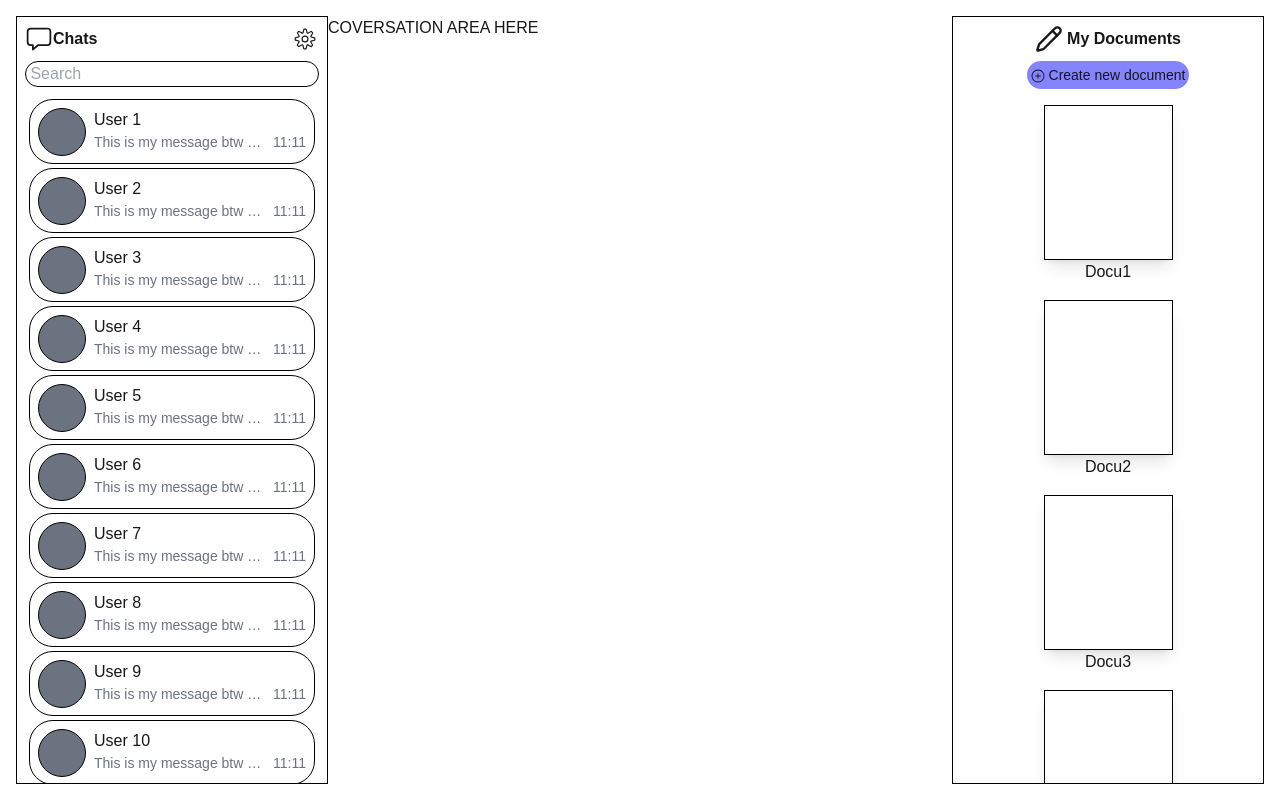
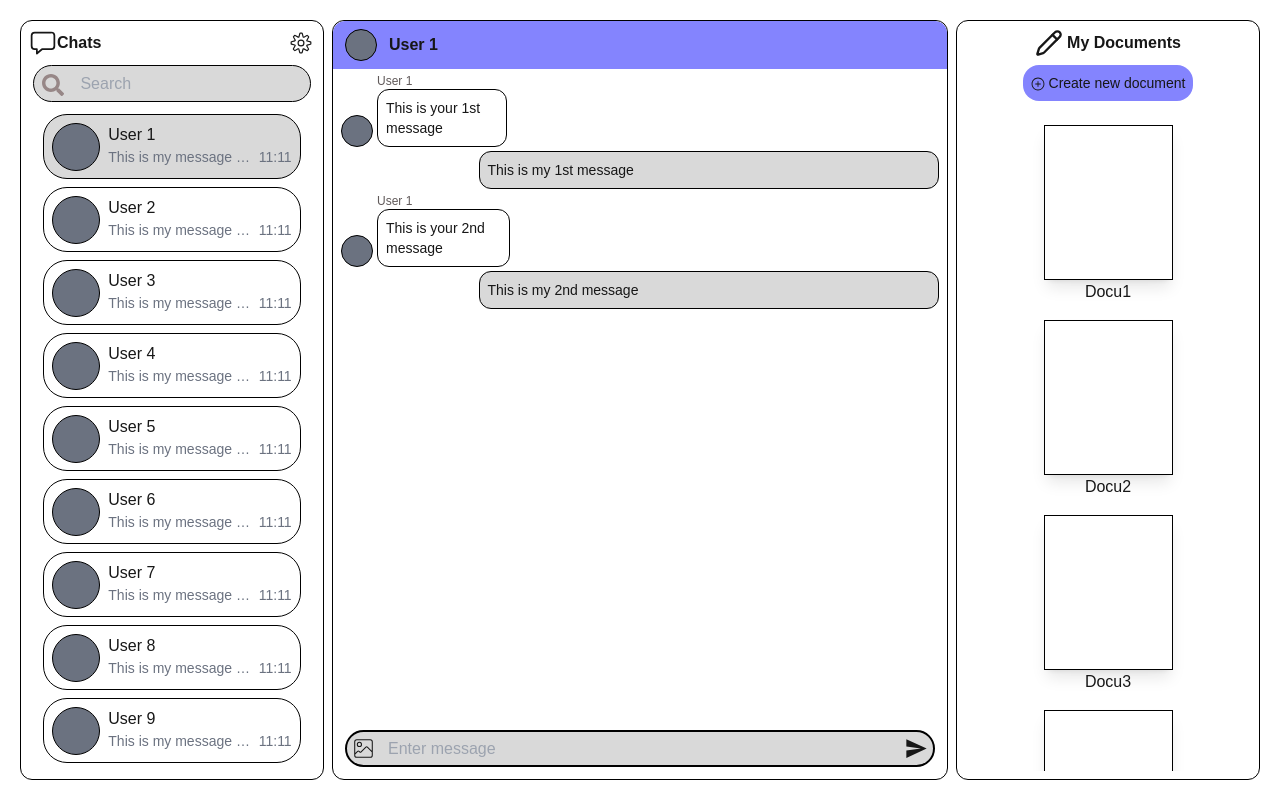
Before and after one commit to khygopole/chat-and-doc-app, a Next.js app: page /FullChat in a window 1280 px wide. Built offline with nearby package versions, Linux system fonts and the light colour scheme.

Commit message:
Added partial UI fullChat page with UI components (ChatList, ConversationBox, DocumentPreview)

```diff
--- a/app/FullChat/page.tsx
+++ b/app/FullChat/page.tsx
@@ -1,17 +1,20 @@
-import ChatList from "@/app/ui/fullChat/chatList";
-import PreviewDocu from "@/app/ui/fullChat/previewDocu";
+import ChatList from "@/app/ui/FullChat/ChatList";
+import DocumentPreview from "@/app/ui/FullChat/DocumentPreview";
+import ConversationBox from "@/app/ui/FullChat/ConversationBox";
 
 export default function FullChatPage() {
   return (
     <main className="h-screen grid grid-cols-8 p-4">
-      <div className="col-span-2 p-1 border-solid border-black border-[1px] overflow-hidden">
+      <div className="col-span-2 p-1 m-1 border-solid border-black rounded-xl border-[1px] overflow-hidden">
         <ChatList />
       </div>
-      <div className="col-span-4">
-        <h1>COVERSATION AREA HERE</h1>
+      {/*COVER THE COLUMN SPACE OF DOCUMENT PREVIEW ONCE IT GETS HIDDEN*/}
+      <div className="col-span-6 md:col-span-4 m-1 border-solid border-black rounded-xl border-[1px] overflow-hidden">
+        <ConversationBox />
       </div>
-      <div className="col-span-2 p-1 border-solid border-black border-[1px] overflow-hidden">
-        <PreviewDocu />
+      {/*HIDE DOCUMENT PREVIEW IF SIZE IS TOO SMALL*/}
+      <div className="hidden md:flex col-span-2 p-1 m-1 border-solid border-black rounded-xl border-[1px] overflow-hidden">
+        <DocumentPreview />
       </div>
     </main>
   );
--- /dev/null
+++ b/app/ui/fullChat/ConversationBox.tsx
@@ -0,0 +1,110 @@
+import { CiImageOn } from "react-icons/ci";
+import { IoMdSend } from "react-icons/io";
+
+// REPLACE THESE WITH ACTUAL DATA FROM DATABASE
+
+type TconversationBox = {
+  id: string;
+  name: string;
+  message: string;
+  dateSent: Date;
+};
+
+// Placeholder for authenticated user
+const userName = "Me";
+
+const sampleConversation: TconversationBox[] = [
+  {
+    id: "1",
+    name: "User 1",
+    message: "This is your 1st message",
+    dateSent: new Date(2025, 1, 5, 16, 41),
+  },
+  {
+    id: "2",
+    name: "Me",
+    message: "This is my 1st message",
+    dateSent: new Date(2025, 1, 5, 16, 42),
+  },
+  {
+    id: "3",
+    name: "Me",
+    message: "This is my 2nd message",
+    dateSent: new Date(2025, 1, 5, 16, 44),
+  },
+  {
+    id: "4",
+    name: "User 1",
+    message: "This is your 2nd message",
+    dateSent: new Date(2025, 1, 5, 16, 43),
+  },
+];
+
+// Sort by date sent
+const sortedSample = sampleConversation.sort(
+  (a, b) => a.dateSent.getTime() - b.dateSent.getTime()
+);
+
+export default function ConversationBox() {
+  return (
+    <div className="h-full w-full flex flex-col">
+      <div className="w-full bg-[#8484FE] rounded-t-xl flex justify-start p-2">
+        <div className="mx-1 border-solid border-black border-[1px] rounded-full w-8 h-8 bg-gray-500 my-auto min-w-8" />
+        {/*REPLACE INTO THE NAME OF ONE BEING CHATTED*/}
+        <h1 className="font-bold my-auto ml-2">User 1</h1>
+      </div>
+      <div className="flex-1 overflow-y-auto">
+        {/*CHAT MESSAGES*/}
+        {sortedSample.map((chatMessage) => (
+          <div key={chatMessage.id}>
+            {chatMessage.name === userName ? (
+              <>
+                {/*MY MESSAGE*/}
+                <div className="relative group m-1 ml-auto w-3/4 border-solid border-black border-[1px] rounded-xl p-1 bg-[#D9D9D9] mr-2">
+                  <p className="text-sm m-1">{chatMessage.message}</p>
+                  <div className="absolute hidden group-hover:block bg-gray-800 text-white text-xs p-2 rounded-md right-full mr-2 top-1/2 transform -translate-y-1/2 whitespace-nowrap">
+                    {chatMessage.dateSent.toLocaleTimeString([], {
+                      hour: "2-digit",
+                      minute: "2-digit",
+                    })}
+                  </div>
+                </div>
+              </>
+            ) : (
+              <>
+                {/*YOUR MESSAGE*/}
+                <div className="flex m-1">
+                  <div className="mx-1 border-solid border-black border-[1px] rounded-full w-8 h-8 bg-gray-500 mt-auto min-w-8" />
+                  <div className="flex flex-col mr-auto">
+                    <p className="text-[#615A5A] text-xs">{chatMessage.name}</p>
+                    <div className="relative group w-3/4 border-solid border-black border-[1px] rounded-xl p-1">
+                      <p className="text-sm m-1">{chatMessage.message}</p>
+                      <div className="absolute hidden group-hover:block bg-gray-800 text-white text-xs p-2 rounded-md left-full ml-2 top-1/2 transform -translate-y-1/2 whitespace-nowrap">
+                        {chatMessage.dateSent.toLocaleTimeString([], {
+                          hour: "2-digit",
+                          minute: "2-digit",
+                        })}
+                      </div>
+                    </div>
+                  </div>
+                </div>
+              </>
+            )}
+          </div>
+        ))}
+      </div>
+      <div className="flex justify-start items-center w-auto m-3 border-solid border-black border-[2px] bg-[#D9D9D9] rounded-3xl p-1">
+        <button>
+          <CiImageOn size={25} className="hover:text-[#8484FE]" />
+        </button>
+        <input
+          placeholder="Enter message"
+          className="flex-1 outline-none bg-transparent mx-3"
+        />
+        <button>
+          <IoMdSend size={25} className="hover:text-[#8484FE]" />
+        </button>
+      </div>
+    </div>
+  );
+}
--- a/app/ui/fullChat/previewDocu.tsx
+++ b/app/ui/fullChat/DocumentPreview.tsx
@@ -1,7 +1,7 @@
 import { LuPencil } from "react-icons/lu";
 import { GoPlusCircle } from "react-icons/go";
 
-// Fix Scroll
+// REPLACE THESE DATA INTO ACTUAL DATA FROM DATABASE
 
 type Tdocus = {
   id: string;
@@ -27,27 +27,27 @@ const sampleDocus: Tdocus[] = [
   },
 ];
 
-export default function PreviewDocu() {
+export default function DocumentPreview() {
   // Receive Data for Documents
   return (
-    <div className="w-full p-1">
+    <div className="h-full w-full flex flex-col p-1">
       <div className="flex justify-center items-center">
         <LuPencil size={28} />
         <h1 className="font-bold ml-1">My Documents</h1>
       </div>
       <div className="flex justify-center items-center m-2">
-        <button className="bg-[#8484FE] hover:bg-[#3b3b87] rounded-2xl p-1 text-sm">
+        <button className="bg-[#8484FE] hover:bg-[#3b3b87] rounded-2xl p-2 text-sm">
           <GoPlusCircle className="inline mr-1" />
           Create new document
         </button>
       </div>
-      <div className="mt-4 overflow-y-scroll h-screen">
+      <div className="mt-4 overflow-y-auto">
         {sampleDocus.map((docu) => (
           <div
             className="flex flex-col justify-center items-center mb-4"
             key={docu.id}
           >
-            <div className="border-black border-solid border-[1px] w-[129px] h-[155px] bg-white shadow-lg" />
+            <button className="border-black border-solid border-[1px] w-[129px] h-[155px] bg-white shadow-lg hover:shadow-2xl" />
             <div className="">{docu.documentName}</div>
           </div>
         ))}
--- a/app/ui/fullChat/chatList.tsx
+++ b/app/ui/fullChat/chatList.tsx
@@ -1,9 +1,9 @@
 import { CiSettings } from "react-icons/ci";
 import { IoChatboxOutline } from "react-icons/io5";
 import { FaSearch } from "react-icons/fa";
+import clsx from "clsx";
 
-// Fix Scroll and Fix Search Icon
-
+// REPLACE THESE DATA INTO ACTUAL DATA FROM DATABASE
 type TchatList = {
   id: string;
   name: string;
@@ -66,34 +66,44 @@ const sampleChatList: TchatList[] = [
 export default function ChatList() {
   // Receive data for chat lists then map
   return (
-    <div className="h-full w-full p-1">
+    <div className="h-full w-full flex flex-col p-1">
       <div className="flex justify-between items-center">
         <div className="flex items-center">
           <IoChatboxOutline size={28} />
           <h1 className="font-bold">Chats</h1>
         </div>
         <button>
-          <CiSettings size={28} />
+          <CiSettings size={28} className="hover:text-[#8484FE]" />
         </button>
       </div>
-      <div className="flex flex-col items-center justify-center">
+      <div className="border-solid border-black border-[1px] rounded-3xl w-auto my-2 mx-1 flex  py-1 bg-[#D9D9D9] overflow-hidden">
+        <FaSearch
+          size={22}
+          color="#978787"
+          className="hidden md:flex my-1 mx-2"
+        />
         <input
           placeholder=" Search"
-          className="border-solid border-black border-[1px] rounded-3xl w-full my-2 mx-1"
+          className="ml-1 mr-2 flex-1 outline-none bg-transparent"
         />
-        <div className="h-full w-full">
+      </div>
+
+      <div className="grid place-items-center overflow-y-auto ">
         {/*CHAT HEADS */}
         {sampleChatList.map((person: TchatList) => (
-            <div
-              className="border-solid border-black border-[1px] rounded-3xl p-2 m-1 h-[65px]"
+          <button
+            className={clsx(
+              "border-solid border-black border-[1px] rounded-3xl p-2 m-1 h-[65px] w-[90%] hover:bg-[#D9D9D9]",
+              { "bg-[#D9D9D9]": person.id === "1" }
+            )}
             key={person.id}
           >
             <div className="flex justify-center md:flex-row md:flex-nowrap">
               <div className="border-solid border-black border-[1px] rounded-full w-12 h-12 bg-gray-500 my-auto min-w-12" />
               <div className="hidden md:flex flex-1 flex-col ml-2 w-full">
-                  <h1 className="w-full truncate">{person.name}</h1>
+                <h1 className="w-full truncate text-left">{person.name}</h1>
                 <div className="grid grid-cols-5">
-                    <p className="col-span-4 text-sm w-full truncate text-gray-500">
+                  <p className="col-span-4 text-sm w-full truncate text-gray-500 text-left">
                     {person.message}
                   </p>
                   <p className="col-span-1 text-sm justify-self-end text-gray-500">
@@ -102,9 +112,8 @@ export default function ChatList() {
                 </div>
               </div>
             </div>
-            </div>
+          </button>
         ))}
-        </div>
       </div>
     </div>
   );
--- a/package.json
+++ b/package.json
@@ -9,6 +9,7 @@
     "lint": "next lint"
   },
   "dependencies": {
+    "clsx": "^2.1.1",
     "next": "15.1.6",
     "react": "^19.0.0",
     "react-dom": "^19.0.0",
```
Also changed, not shown: 1 other file (tests, documents, lock files or other folders). Lines whose indentation alone changed are shown as unchanged.
